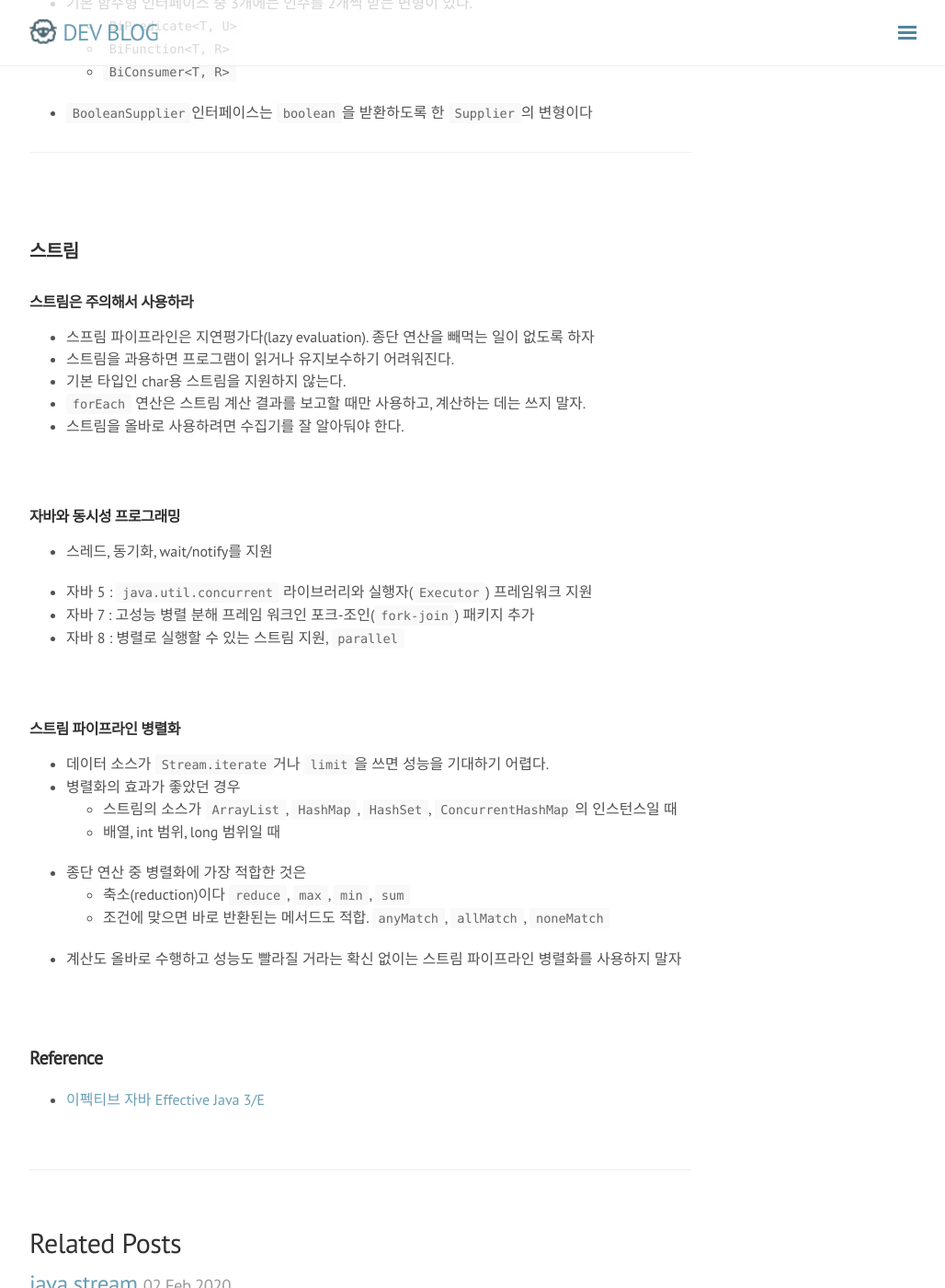
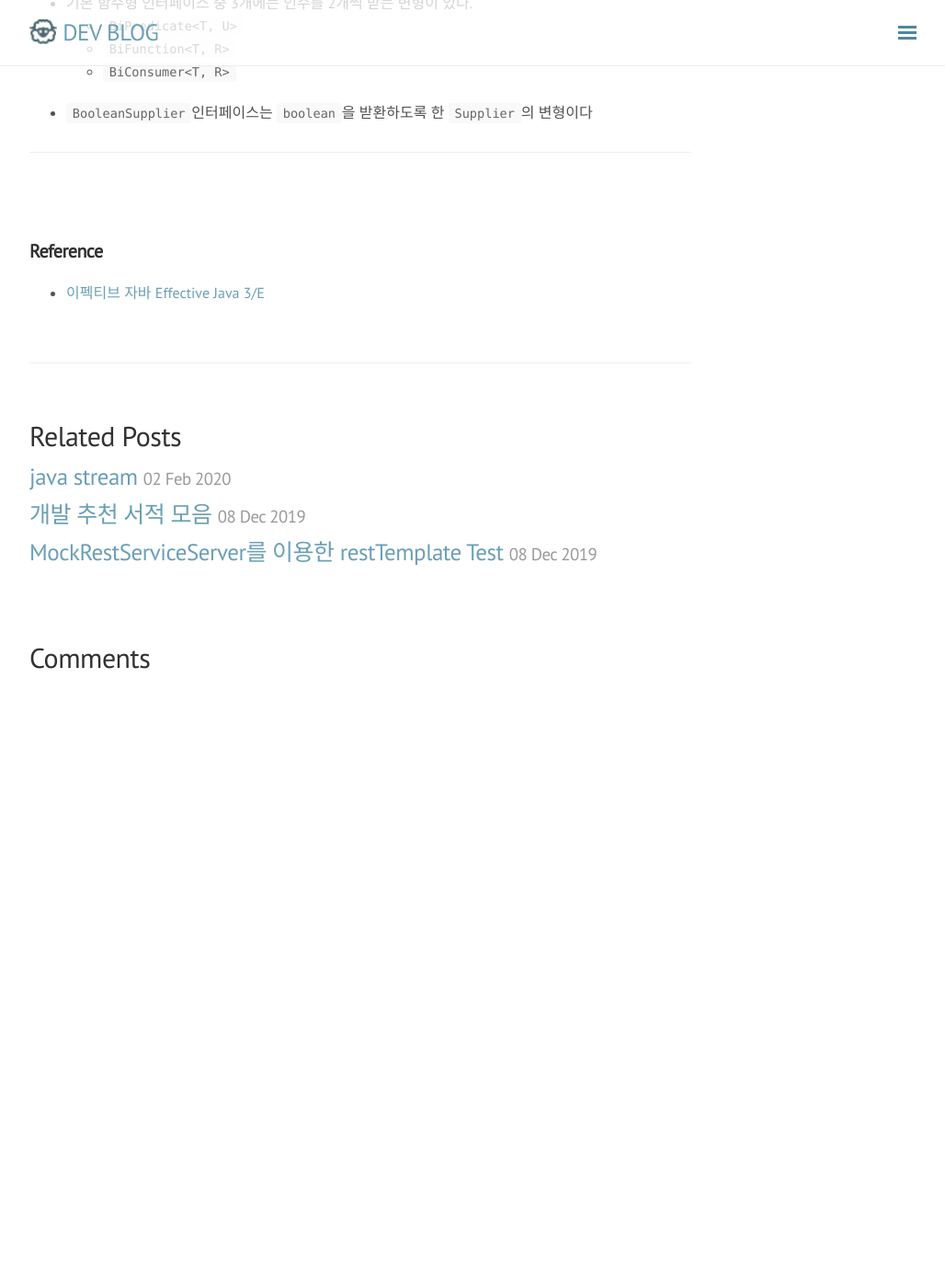
Before and after one commit to rmcodestar/rmcodestar.github.io, a Jekyll site: the page built from _posts/2019-02-21-java-lambda.md, in a window 1280 px wide and 1400 px high, scrolled down 4414 px. Shown: the whole window at 92% size, without its empty margins (248-1276 px from the left). Built offline with Jekyll 4.4.1, drawn with Linux system fonts in a browser that asks for light colours; nearby versions of some CDN libraries; comment, search, counter and statistics services are not loaded; after the commit the page ends 5158 px from its top, so only the background shows below that; some of the changed text lies outside the part shown.

Commit message:
Update and rename 2019-02-21-java-lambda-stream.md to 2019-02-21-java-lambda.md

```diff
--- a/_posts/2019-02-21-java-lambda-stream.md
+++ b/_posts/2019-02-21-java-lambda.md
@@ -1,8 +1,8 @@
 ---
 layout: post
-title: 자바 람다와 스트림
+title: java lambda
 category: java
-tag: [lambda, stream, java]
+tag: [lambda, java]
 ---
 # 람다
 ### 익명클래스의 인스턴스 대신 람다를 사용하자
@@ -213,41 +213,5 @@ java.util.function 패키지에는 43 개의 인터페이스가 담겨 있다.
 
 <br>
 
-
-## 스트림
-
-### 스트림은 주의해서 사용하라
-
-* 스프림 파이프라인은 지연평가다(lazy evaluation). 종단 연산을 빼먹는 일이 없도록 하자
-*  스트림을 과용하면 프로그램이 읽거나 유지보수하기 어려워진다.
-* 기본 타입인 char용 스트림을 지원하지 않는다.
-* `forEach` 연산은 스트림 계산 결과를 보고할 때만 사용하고, 계산하는 데는 쓰지 말자.
-* 스트림을 올바로 사용하려면 수집기를 잘 알아둬야 한다.
-
-<br>
-
-### 자바와 동시성 프로그래밍
-
-* 스레드, 동기화, wait/notify를 지원
-
-* 자바 5 : `java.util.concurrent` 라이브러리와 실행자(`Executor`) 프레임워크 지원
-* 자바 7 : 고성능 병렬 분해 프레임 워크인 포크-조인(`fork-join`) 패키지 추가
-* 자바 8 : 병렬로 실행할 수 있는 스트림 지원, `parallel`
-
-<br>
-
-### 스트림 파이프라인 병렬화
-
-* 데이터 소스가 `Stream.iterate`거나 `limit`을 쓰면 성능을 기대하기 어렵다.
-* 병렬화의 효과가 좋았던 경우
-  * 스트림의 소스가 `ArrayList`, `HashMap`, `HashSet`, `ConcurrentHashMap`의 인스턴스일 때
-  * 배열, int 범위, long 범위일 때
-* 종단 연산 중 병렬화에 가장 적합한 것은
-  *  축소(reduction)이다 `reduce`, `max`, `min`, `sum`
-  * 조건에 맞으면 바로 반환된는 메서드도 적합. `anyMatch`, `allMatch`, `noneMatch`
-* 계산도 올바로 수행하고 성능도 빨라질 거라는 확신 없이는 스트림 파이프라인 병렬화를 사용하지 말자
-
-<br>
-
 ## Reference
 * [이펙티브 자바 Effective Java 3/E](http://www.yes24.com/Product/Goods/65551284?scode=032&OzSrank=1)
```
